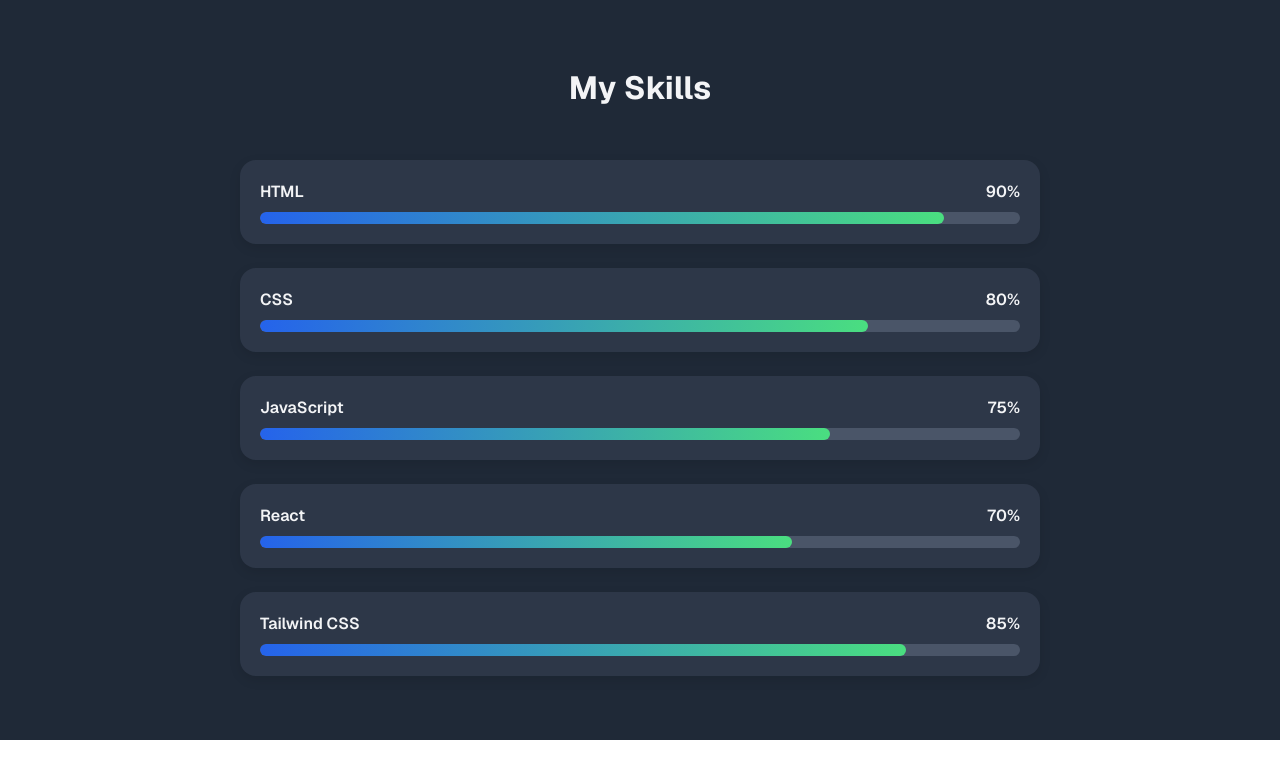
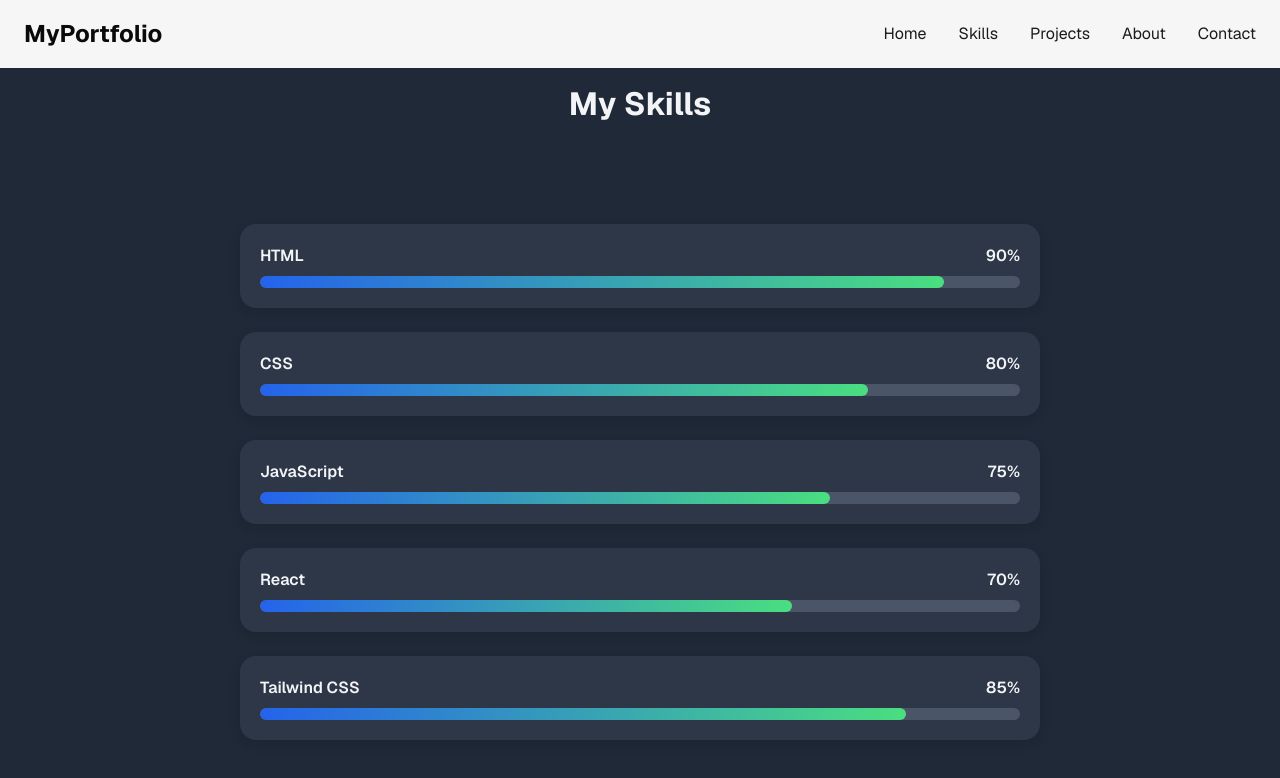
Before and after one commit to rehankhimani/My-React-Portfolio, a Next.js app: page /skills in a window 1280 px wide. Shown: the top 778 px of the page. Built offline with nearby package versions, Linux system fonts and the light colour scheme.

Commit message:
navbar update

```diff
--- a/src/app/about/page.tsx
+++ b/src/app/about/page.tsx
@@ -1,4 +1,5 @@
 import About from "@/components/about";
+import Navbar from "@/components/navbar";
 import React from "react";
 
 
@@ -7,6 +8,7 @@
   return (
 
     <div className="font-sans bg-gray-50 text-gray-800">
+      <Navbar/>
     <About/>
     </div>
   )}
--- a/src/app/contact/page.tsx
+++ b/src/app/contact/page.tsx
@@ -1,4 +1,5 @@
 import Contact from "@/components/contact";
+import Navbar from "@/components/navbar";
 import React from "react";
 
 
@@ -7,6 +8,7 @@
   return (
 
     <div className="font-sans bg-gray-50 text-gray-800">
+      <Navbar/>
     <Contact/>
     </div>
   )}
--- a/src/app/page.tsx
+++ b/src/app/page.tsx
@@ -1,11 +1,14 @@
 "use client";
 import Home from "@/components/home";
+import Navbar from "@/components/navbar";
+
 import React from "react";
 
 export default function Portfolio() {
   return (
 
     <div className="font-sans bg-gray-50 text-gray-800">
+      <Navbar />
     <Home/>
     </div>
 //       {/* Hero Section */}
--- a/src/app/projects/page.tsx
+++ b/src/app/projects/page.tsx
@@ -2,11 +2,13 @@
 
 
 import Project from "@/components/project";
+import Navbar from "@/components/navbar";
 
 export default function project() {
   return (
 
     <div className="font-sans bg-gray-50 text-gray-800">
+      <Navbar/>
     <Project/>
     </div>
   )}
--- a/src/app/skills/page.tsx
+++ b/src/app/skills/page.tsx
@@ -1,11 +1,13 @@
 import React from "react";
 
 import Skills from "@/components/Skills";
+import Navbar from "@/components/navbar";
 
 export default function Skill() {
   return (
 
     <div className="font-sans bg-gray-50 text-gray-800">
+      <Navbar/>
     <Skills/>
     </div>
   )}
--- a/src/components/home.tsx
+++ b/src/components/home.tsx
@@ -1,11 +1,11 @@
+// app/page.js ya app/home/page.js
 "use client";
-import React, { useState } from "react";
+import React from "react";
+
 import "./style.css";
-import Link from "next/link";
+import Navbar from "./navbar";
 
 export default function Home() {
-  const [menuOpen, setMenuOpen] = useState(false);
-
   return (
     <div className="background-wrapper">
       <div
@@ -13,28 +13,7 @@
         style={{ backgroundImage: "url('/background2.jpg')" }}
       ></div>
 
-      <nav className={`navbar ${menuOpen ? "white-bg" : ""}`}>
-        <div className="navbar-container">
-          <div className="logo">MyPortfolio</div>
-
-          {/* Toggle Button (right side on mobile) */}
-          <button
-            className="navbar-toggle"
-            onClick={() => setMenuOpen(!menuOpen)}
-          >
-            ☰
-          </button>
-
-          {/* Menu List */}
-          <ul className={`navbar-list ${menuOpen ? "open" : ""}`}>
-            <li><Link href="/">Home</Link></li>
-            <li><Link href="/skills">Skills</Link></li>
-            <li><Link href="/projects">Projects</Link></li>
-            <li><Link href="/about">About</Link></li>
-            <li><Link href="/contact">Contact</Link></li>
-          </ul>
-        </div>
-      </nav>
+      <Navbar /> {/* Navbar yahan use ho raha hai */}
 
       <section className="hero-section">
         <h1 className="hero-title">
--- a/src/components/navbar.tsx
+++ b/src/components/navbar.tsx
@@ -1,18 +1,36 @@
-// src/components/Navbar.js
-export default function Navbar() {
-    return (
+"use client";
+import React, { useState } from "react";
+import Link from "next/link";
+import "./style.css"; // Make sure this path is correct
 
-      <nav className="bg-black shadow fixed top-0 left-0 w-full z-10">
-        <div className="max-w-7xl mx-auto px-4 py-3 flex justify-between items-center">
-          <h1 className="text-xl font-bold">Ali</h1>
-          <ul className="flex space-x-4 text-sm font-medium text-gray-700">
-            <li><a href="#home" className="hover:text-blue-600">Home</a></li>
-            <li><a href="#skills" className="hover:text-blue-600">Skills</a></li>
-            <li><a href="#projects" className="hover:text-blue-600">Projects</a></li>
-            <li><a href="#about" className="hover:text-blue-600">About</a></li>
-            <li><a href="#contact" className="hover:text-blue-600">Contact</a></li>
-          </ul>
-        </div>
-      </nav>
-    );
-  }
+const Navbar = () => {
+  const [menuOpen, setMenuOpen] = useState(false);
+
+  return (
+    <nav className={`navbar ${menuOpen ? "white-bg" : ""}`}>
+      <div className="navbar-container">
+        {/* Logo */}
+        <div className="logo">MyPortfolio</div>
+
+        {/* Toggle Button (right side on mobile) */}
+        <button
+          className="navbar-toggle"
+          onClick={() => setMenuOpen(!menuOpen)}
+        >
+          ☰
+        </button>
+
+        {/* Menu Items */}
+        <ul className={`navbar-list ${menuOpen ? "open" : ""}`}>
+          <li><Link href="/">Home</Link></li>
+          <li><Link href="/skills">Skills</Link></li>
+          <li><Link href="/projects">Projects</Link></li>
+          <li><Link href="/about">About</Link></li>
+          <li><Link href="/contact">Contact</Link></li>
+        </ul>
+      </div>
+    </nav>
+  );
+};
+
+export default Navbar;
--- a/src/components/style.css
+++ b/src/components/style.css
@@ -99,6 +99,7 @@
   justify-content: center;
   text-align: center;
   color: #f9fafb;
+   padding-top: 80px;
 }
 
 .hero-title {
@@ -142,18 +143,19 @@
 /* === Skills Section === */
 .skills-section {
   background-color: #1f2937;
-  padding: 4rem 2rem;
+  padding: 4rem 6rem;
   display: flex;
   flex-direction: column;
   align-items: center;
   color: #f3f4f6;
+   padding-top: 80px;
 }
 
 .skills-heading {
   font-size: 2rem;
   font-weight: 700;
   color: #f3f4f6;
-  margin-bottom: 3rem;
+  margin-bottom: 6rem;
   text-align: center;
 }
 
@@ -270,6 +272,7 @@
   justify-content: center;
   align-items: center;
   color: #1f2937;
+   padding-top: 80px;
 }
 
 .contact-card {
@@ -367,6 +370,7 @@
   padding: 4rem 2rem;
   color: #1f2937;
   text-align: center;
+  padding-top: 80px;
 }
 
 .projects-heading {
@@ -495,6 +499,7 @@
   .contact-card {
     width: 95%;
     padding: 2rem 1.25rem;
+    margin-top: 2rem;
   }
 
   .contact-item {
```
Also changed, not shown: src/components/Skills.tsx (line endings or trailing spaces).
